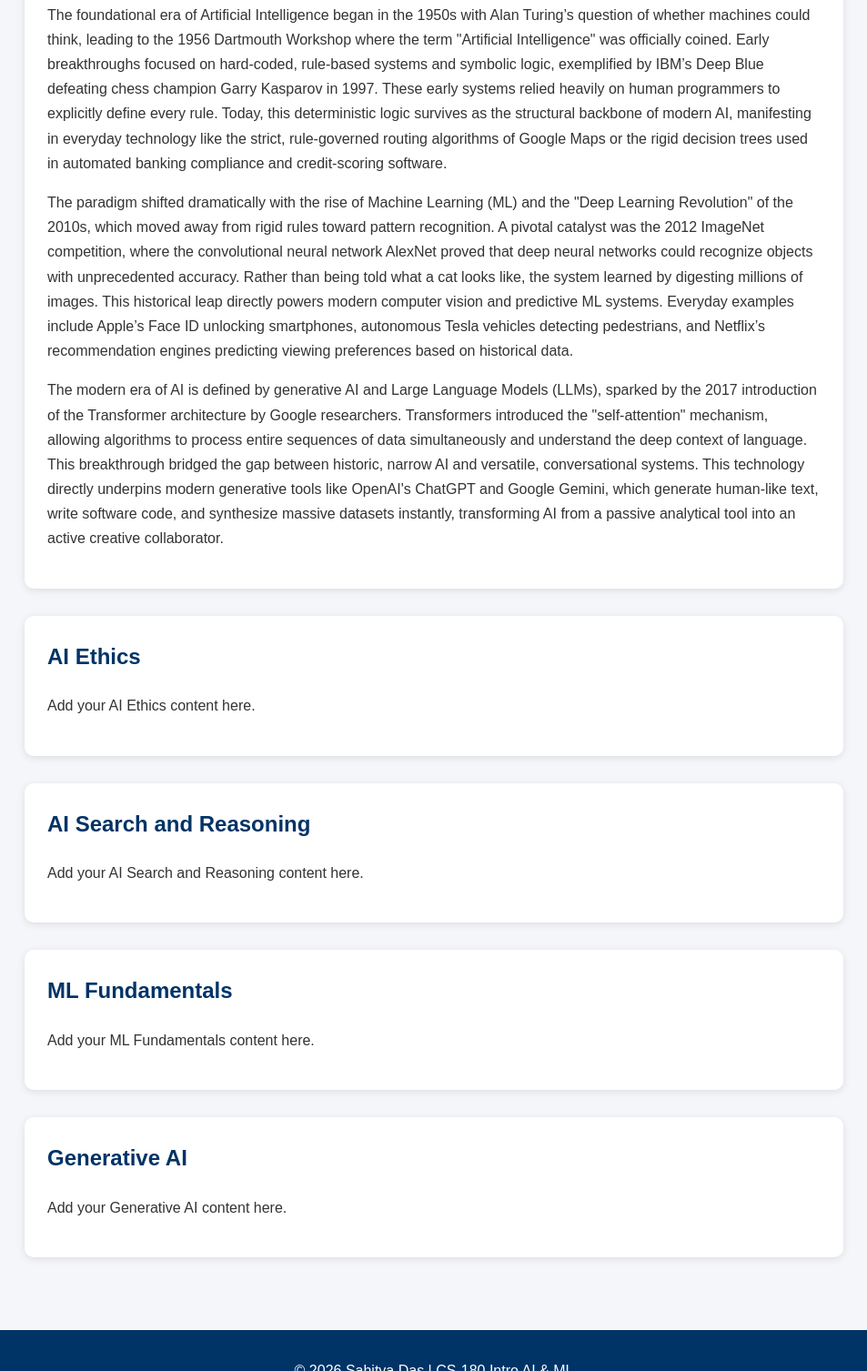
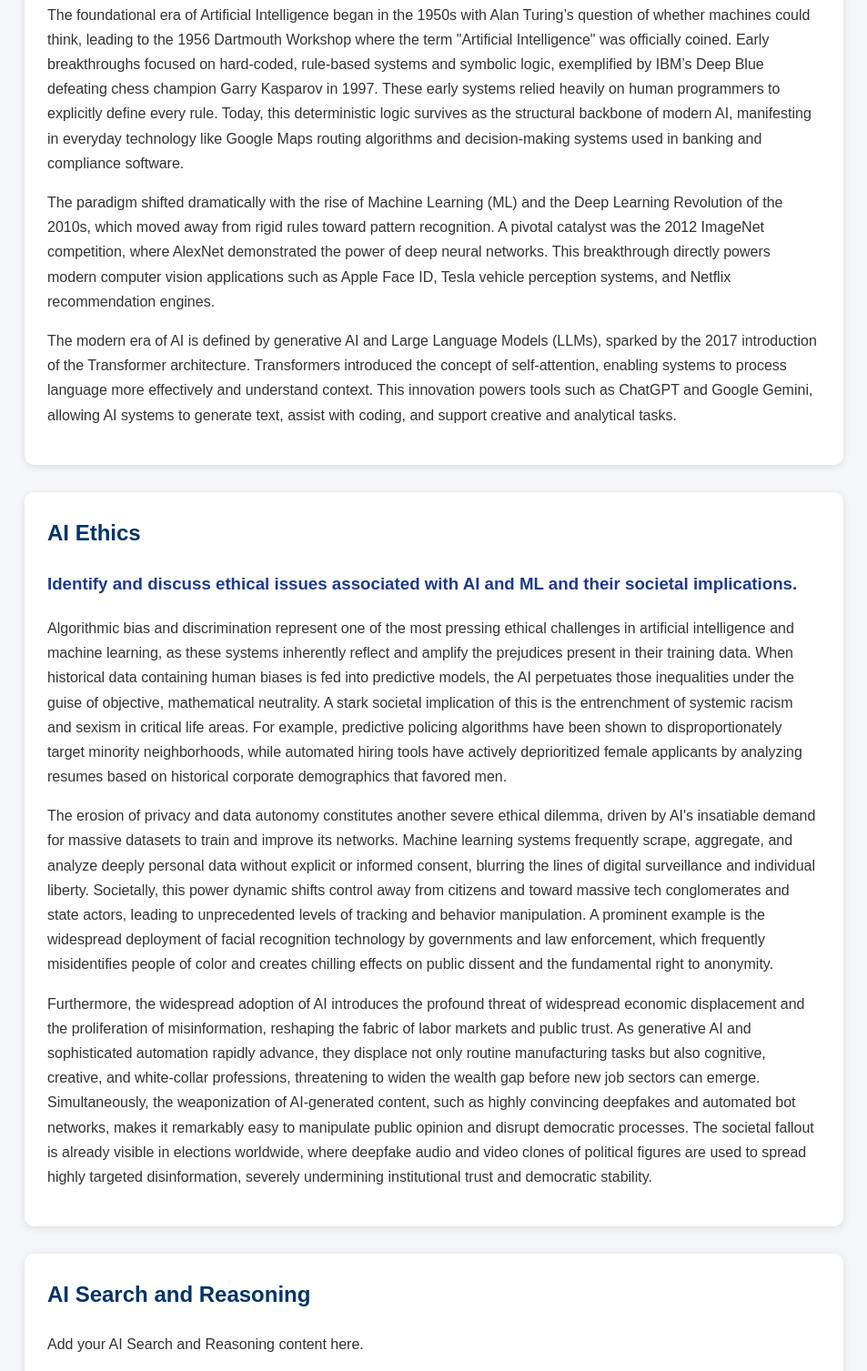
Before and after one commit to sahityakdas-design/Portfolio-for-CS-180-Intro-AI-ML-, a plain HTML site: page index.html in a window 1280 px wide. Shown: the part 1505-3012 px from the top of the page at 91% size, without its empty margins (163-1116 px from the left). Drawn offline with Linux system fonts and the light colour scheme.

Commit message:
Update index.html

```diff
--- a/index.html
+++ b/index.html
@@ -20,8 +20,8 @@
         	padding: 30px;
     	}
     	header img {
+        	border: 3px solid white;
         	border-radius: 10px;
-        	border: 3px solid white;
     	}
     	nav {
         	background-color: #003366;
@@ -55,6 +55,9 @@
     	h2 {
         	color: #003366;
     	}
+    	h3 {
+        	color: #1e3a8a;
+    	}
     	footer {
         	text-align: center;
         	background-color: #003366;
@@ -69,7 +72,7 @@
     	<h1>Sahitya Das</h1>
     	<p>Artificial Intelligence and Machine Learning Major</p>
     	<img src="IMG_1368 (Portfolio Picture About Me).jpeg"
-         	alt="Image of Greece for About Me Portfolio"
+         	alt="Portfolio Picture"
          	width="350"
          	height="350">
 	</header>
@@ -141,43 +144,83 @@
             	heavily on human programmers to explicitly define every rule.
             	Today, this deterministic logic survives as the structural
             	backbone of modern AI, manifesting in everyday technology like
-            	the strict, rule-governed routing algorithms of Google Maps or
-            	the rigid decision trees used in automated banking compliance
-            	and credit-scoring software.
+            	Google Maps routing algorithms and decision-making systems used
+            	in banking and compliance software.
         	</p>
         	<p>
             	The paradigm shifted dramatically with the rise of Machine
-            	Learning (ML) and the "Deep Learning Revolution" of the 2010s,
-            	which moved away from rigid rules toward pattern recognition. A
-            	pivotal catalyst was the 2012 ImageNet competition, where the
-            	convolutional neural network AlexNet proved that deep neural
-            	networks could recognize objects with unprecedented accuracy.
-            	Rather than being told what a cat looks like, the system learned
-            	by digesting millions of images. This historical leap directly
-            	powers modern computer vision and predictive ML systems.
-            	Everyday examples include Apple’s Face ID unlocking smartphones,
-            	autonomous Tesla vehicles detecting pedestrians, and Netflix’s
-            	recommendation engines predicting viewing preferences based on
-            	historical data.
+            	Learning (ML) and the Deep Learning Revolution of the 2010s,
+            	which moved away from rigid rules toward pattern recognition.
+            	A pivotal catalyst was the 2012 ImageNet competition, where
+            	AlexNet demonstrated the power of deep neural networks.
+            	This breakthrough directly powers modern computer vision
+            	applications such as Apple Face ID, Tesla vehicle perception
+            	systems, and Netflix recommendation engines.
         	</p>
         	<p>
             	The modern era of AI is defined by generative AI and Large
             	Language Models (LLMs), sparked by the 2017 introduction of the
-            	Transformer architecture by Google researchers. Transformers
-            	introduced the "self-attention" mechanism, allowing algorithms
-            	to process entire sequences of data simultaneously and
-            	understand the deep context of language. This breakthrough
-            	bridged the gap between historic, narrow AI and versatile,
-            	conversational systems. This technology directly underpins
-            	modern generative tools like OpenAI's ChatGPT and Google Gemini,
-            	which generate human-like text, write software code, and
-            	synthesize massive datasets instantly, transforming AI from a
-            	passive analytical tool into an active creative collaborator.
+            	Transformer architecture. Transformers introduced the concept
+            	of self-attention, enabling systems to process language more
+            	effectively and understand context. This innovation powers tools
+            	such as ChatGPT and Google Gemini, allowing AI systems to
+            	generate text, assist with coding, and support creative and
+            	analytical tasks.
         	</p>
     	</section>
     	<section id="ai-ethics">
         	<h2>AI Ethics</h2>
-        	<p>Add your AI Ethics content here.</p>
+        	<h3>
+            	Identify and discuss ethical issues associated with AI and ML and their societal implications.
+        	</h3>
+        	<p>
+            	Algorithmic bias and discrimination represent one of the most
+            	pressing ethical challenges in artificial intelligence and
+            	machine learning, as these systems inherently reflect and amplify
+            	the prejudices present in their training data. When historical
+            	data containing human biases is fed into predictive models, the
+            	AI perpetuates those inequalities under the guise of objective,
+            	mathematical neutrality. A stark societal implication of this is
+            	the entrenchment of systemic racism and sexism in critical life
+            	areas. For example, predictive policing algorithms have been
+            	shown to disproportionately target minority neighborhoods, while
+            	automated hiring tools have actively deprioritized female
+            	applicants by analyzing resumes based on historical corporate
+            	demographics that favored men.
+        	</p>
+        	<p>
+            	The erosion of privacy and data autonomy constitutes another
+            	severe ethical dilemma, driven by AI's insatiable demand for
+            	massive datasets to train and improve its networks. Machine
+            	learning systems frequently scrape, aggregate, and analyze
+            	deeply personal data without explicit or informed consent,
+            	blurring the lines of digital surveillance and individual
+            	liberty. Societally, this power dynamic shifts control away from
+            	citizens and toward massive tech conglomerates and state actors,
+            	leading to unprecedented levels of tracking and behavior
+            	manipulation. A prominent example is the widespread deployment
+            	of facial recognition technology by governments and law
+            	enforcement, which frequently misidentifies people of color and
+            	creates chilling effects on public dissent and the fundamental
+            	right to anonymity.
+        	</p>
+        	<p>
+            	Furthermore, the widespread adoption of AI introduces the
+            	profound threat of widespread economic displacement and the
+            	proliferation of misinformation, reshaping the fabric of labor
+            	markets and public trust. As generative AI and sophisticated
+            	automation rapidly advance, they displace not only routine
+            	manufacturing tasks but also cognitive, creative, and
+            	white-collar professions, threatening to widen the wealth gap
+            	before new job sectors can emerge. Simultaneously, the
+            	weaponization of AI-generated content, such as highly convincing
+            	deepfakes and automated bot networks, makes it remarkably easy
+            	to manipulate public opinion and disrupt democratic processes.
+            	The societal fallout is already visible in elections worldwide,
+            	where deepfake audio and video clones of political figures are
+            	used to spread highly targeted disinformation, severely
+            	undermining institutional trust and democratic stability.
+        	</p>
     	</section>
     	<section id="ai-search-reasoning">
         	<h2>AI Search and Reasoning</h2>
```
